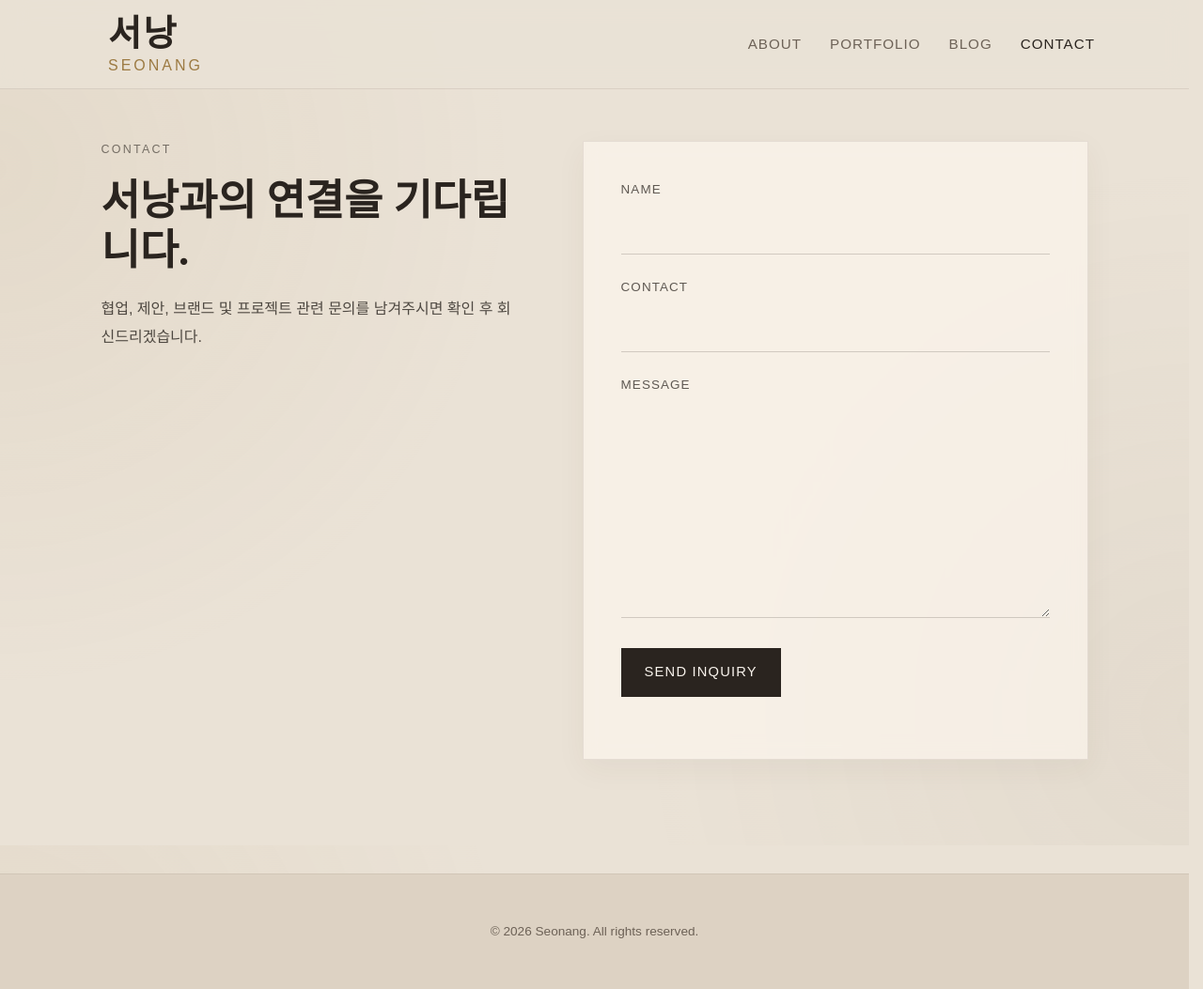
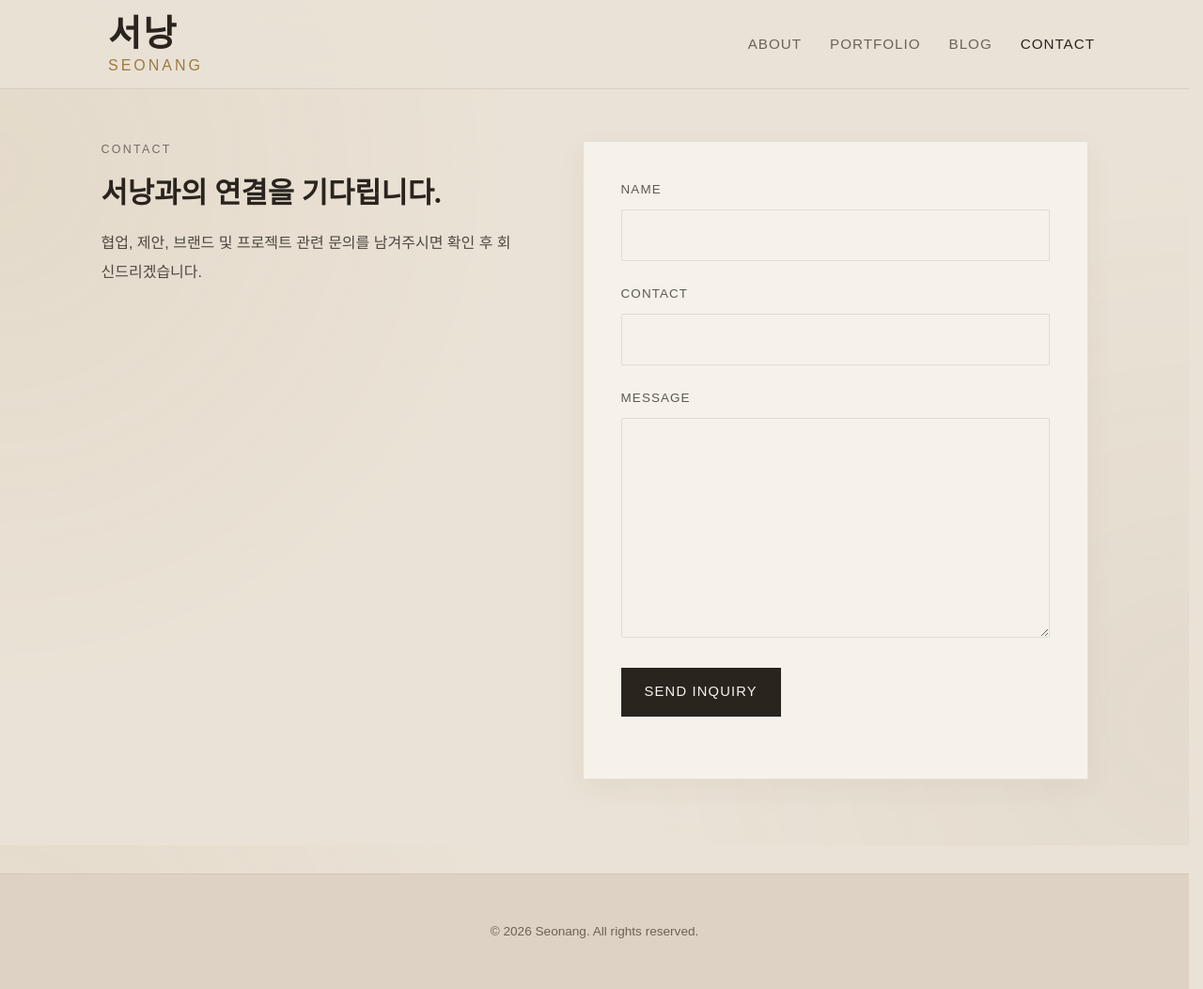
Before and after one commit to seonang/seonang.github.io, a Jekyll site: the page built from contact.html, in a window 1280 px wide and 1053 px high. Shown: the whole window at 94% size. Built offline with Jekyll 4.4.1, drawn with Linux system fonts in a browser that asks for light colours; some web fonts are replaced.

Commit message:
Update site.css

```diff
--- a/assets/css/site.css
+++ b/assets/css/site.css
@@ -4,6 +4,7 @@
 :root {
     --bg: #EAE2D6;
     --bg-strong: #DDD2C3;
+    --surface: #F6F1E9;
     --text: #2F2923;
     --text-strong: #2A241F;
     --text-muted: #6D6257;
@@ -249,8 +250,7 @@
 }
 
 .service-card {
-    background: rgba(255, 248, 240, 0.62);
-    backdrop-filter: blur(10px);
+    background: var(--surface);
     border: 1px solid var(--border);
     padding: 28px 24px;
     box-shadow: 0 10px 30px rgba(80, 62, 38, 0.05);
@@ -295,8 +295,7 @@
 .carousel-card {
     flex: 0 0 calc(33.333% - 14px);
     min-width: 300px;
-    background: rgba(255, 248, 240, 0.62);
-    backdrop-filter: blur(10px);
+    background: var(--surface);
     border: 1px solid var(--border);
     padding: 35px 30px;
     scroll-snap-align: start;
@@ -310,9 +309,9 @@
 }
 
 .carousel-card:hover {
-    border-color: rgba(156, 122, 66, 0.35);
+    border-color: rgba(156, 122, 66, 0.28);
     transform: translateY(-4px);
-    background: rgba(255, 250, 244, 0.82);
+    background: #F8F4ED;
     box-shadow: 0 14px 32px rgba(80, 62, 38, 0.10);
 }
 
@@ -419,8 +418,7 @@
     justify-content: space-between;
     min-height: 240px;
     padding: 34px 30px;
-    background: rgba(255, 248, 240, 0.62);
-    backdrop-filter: blur(10px);
+    background: var(--surface);
     border: 1px solid var(--border);
     text-decoration: none;
     color: inherit;
@@ -431,8 +429,8 @@
 
 .post-card:hover {
     transform: translateY(-4px);
-    border-color: rgba(156, 122, 66, 0.35);
-    background: rgba(255, 250, 244, 0.82);
+    border-color: rgba(156, 122, 66, 0.28);
+    background: #F8F4ED;
     box-shadow: 0 14px 32px rgba(80, 62, 38, 0.10);
 }
 
@@ -614,9 +612,11 @@
 
 .contact-title {
     margin: 0 0 20px 0;
-    font-size: clamp(2rem, 3.5vw, 3.2rem);
+    font-size: clamp(1.7rem, 2.4vw, 2.5rem);
     line-height: 1.18;
     color: var(--text-strong);
+    white-space: nowrap;
+
 }
 
 .contact-lead {
@@ -628,8 +628,7 @@
 }
 
 .contact-form-wrap {
-    background: rgba(255, 248, 240, 0.62);
-    backdrop-filter: blur(10px);
+    background: var(--surface);
     border: 1px solid var(--border);
     box-shadow: 0 10px 30px rgba(80, 62, 38, 0.05);
     padding: 40px 40px 36px;
@@ -658,15 +657,14 @@
 .form-row input,
 .form-row textarea {
     width: 100%;
-    border: none;
-    border-bottom: 1px solid rgba(34, 29, 24, 0.18);
-    background: transparent;
-    padding: 10px 0 12px;
+    border: 1px solid rgba(34, 29, 24, 0.10);
+    background: var(--surface);
+    padding: 14px 16px;
     font: inherit;
     font-size: 1rem;
     color: var(--text-strong);
     outline: none;
-    border-radius: 0;
+    border-radius: 2px;
     box-sizing: border-box;
 }
 
@@ -677,7 +675,8 @@
 
 .form-row input:focus,
 .form-row textarea:focus {
-    border-bottom-color: var(--text-strong);
+    border-color: rgba(47, 41, 35, 0.22);
+    background: #F8F4ED;
 }
 
 .contact-form button {
```
